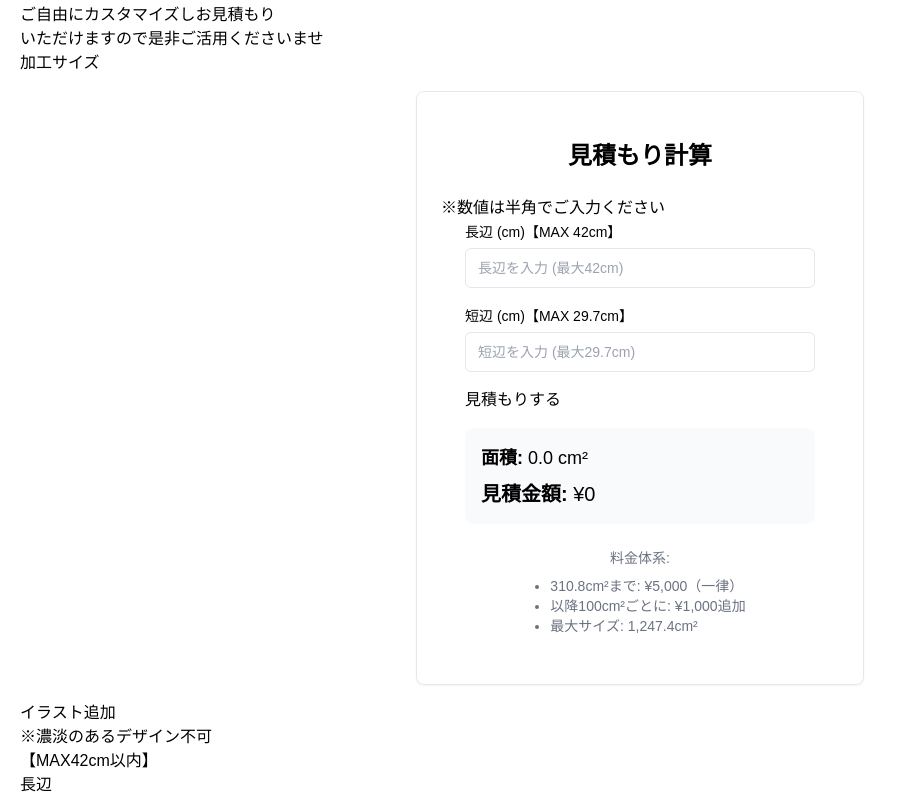
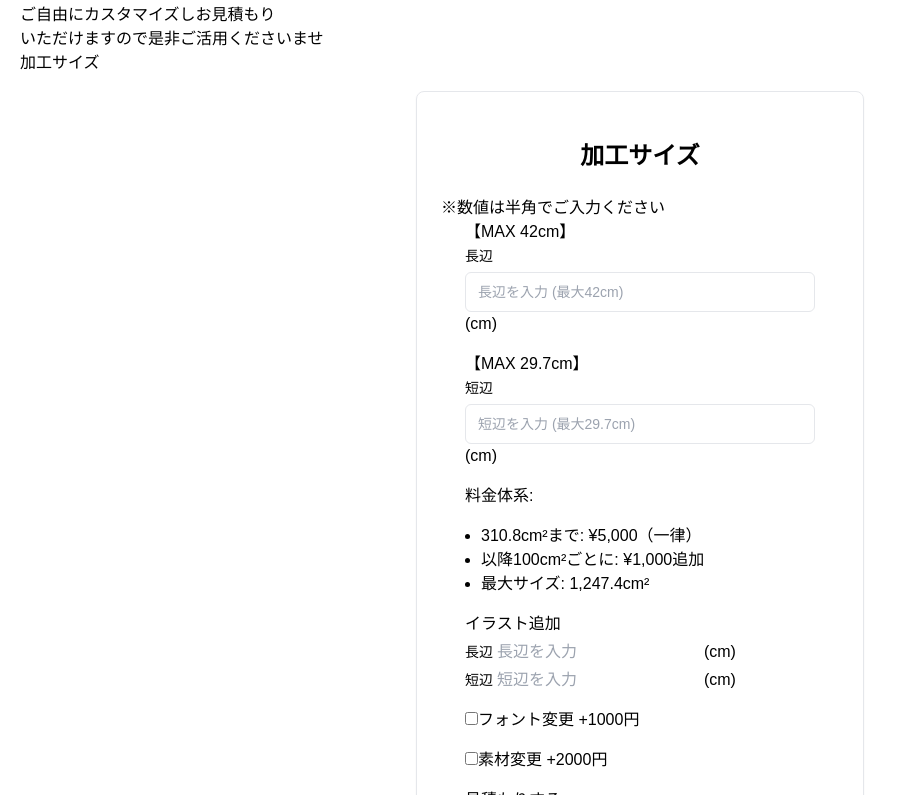
Before and after one commit to NatsumiTakezawa/feelhappy, a React (Create React App) app: page / in a window 1280 px wide. Shown: the part 1685-2480 px from the top of the page, without its empty margins (0-907 px from the left). Built offline with nearby package versions, Linux system fonts and the light colour scheme.

Commit message:
viewの計算式完成

```diff
--- a/src/components/EstimateCalculator.js
+++ b/src/components/EstimateCalculator.js
@@ -14,19 +14,23 @@ import { Alert, AlertDescription, AlertTitle } from "@/components/ui/alert"
 import { Button } from "@/components/ui/button"
 import { jsPDF } from 'jspdf';
 
-// 入力値を格納する状態を初期化する
+// 加工面積の入力値を格納する状態を初期化する
 const EstimateCalculator = () => {
   const [length, setLength] = useState('');
   const [width, setWidth] = useState('');
-  const [area, setArea] = useState(0);
+  // イラスト追加オプション
+  const [illustrationLength, setIllustrationLength] = useState('');
+  const [illustrationWidth, setIllustrationWidth] = useState('');
+  // フォント追加
+  const [fontChange, setFontChange] = useState(false);
+  // 素材変更
+  const [materialChange, setMaterialChange] = useState(false);
+
   const [price, setPrice] = useState(0);
   const [errors, setErrors] = useState({
-    length: '',
-    width: '',
-    general: ''
+
   });
-  const [fontOption, setFontOption] = useState(false);
-  const [materialOption, setMaterialOption] = useState(false);
+
 
     // 制限値の定数
     const MAX_LENGTH = 42;
@@ -38,68 +42,130 @@ const EstimateCalculator = () => {
     const AREA_INCREMENT = 100;
 
 
+    const calculatePrice = () => {
+    let basePrice = BASE_PRICE;
+    let calculatedErrors = {};
 
- // 入力値の検証と価格計算
- const calculateEstimate = () => {
-    setErrors({ length: '', width: '', general: '' });
 
-    if (length && width) {
+
+
+// 長辺・短辺のチェック
 const numLength = parseFloat(length);
 const numWidth = parseFloat(width);
 
-      if (isNaN(numLength) || isNaN(numWidth)) {
-        setErrors(prev => ({ ...prev, general: '数値を入力してください' }));
-        return;
+// 小数点以下第二位やそれ以上のチェック
+//splitで.を使って数値を分割して、例えば45.67だと[1]で2番目の配列67を取ってくる
+const decimalLengthPoint = length.split('.')[1];
+const decimalWidthPoint = width.split('.')[1];
+
+// ここでいうlengthは文字列の長さ（桁数）が1以下か
+if (decimalLengthPoint && decimalLengthPoint.length > 1) {
+  calculatedErrors.length = '長辺は小数点以下第一位まで入力してください';
+}
+if (decimalWidthPoint && decimalWidthPoint.length > 1) {
+  calculatedErrors.width = '短辺は小数点以下第一位まで入力してください';
+}
+
+// 長辺または短辺が0または0以下でないか
+if (numLength <= 0 || numWidth <= 0 ) {
+  calculatedErrors.general = '長辺と短辺のどちらも0または0以下であってはなりません';
+}
+
+// 長辺または短辺が未入力でないか
+if ( !numLength  || !numWidth ) {
+  calculatedErrors.general = '長辺と短辺両方ご入力ください';
 }
 
 if (numLength > MAX_LENGTH) {
-        setErrors(prev => ({ ...prev, length: `長辺は最大${MAX_LENGTH}cmまでです` }));
-        return;
+  calculatedErrors.length = `長辺は最大${MAX_LENGTH}cmまでです`;
+}
+if (numWidth > MAX_WIDTH) {
+  calculatedErrors.width = `短辺は最大${MAX_WIDTH}cmまでです`;
 }
 
-      if (numWidth > MAX_WIDTH) {
-        setErrors(prev => ({ ...prev, width: `短辺は最大${MAX_WIDTH}cmまでです` }));
-        return;
+const area = numLength * numWidth;
+if (area > MAX_AREA) {
+  calculatedErrors.area = `面積が最大${MAX_AREA}cm²までです`;
 }
 
-      const calculatedArea = (numLength * numWidth);
-
-      if (calculatedArea > MAX_AREA) {
-        setErrors(prev => ({ ...prev, general: '面積が制限値を超えています' }));
-        return;
+// 加工サイズの料金計算
+if (!calculatedErrors.length && !calculatedErrors.width && area <= MAX_AREA && area > 0) {
+  if (area > 0 && area <= BASE_AREA) {
+    // 基本料金だけを設定（追加料金なし）
+    basePrice = BASE_PRICE;
+  } else if (area > BASE_AREA && area <= MAX_AREA) {
+    // 基本料金に追加料金を計算して加える
+    const extraArea = area - BASE_AREA;
+    const extraPrice = Math.ceil(extraArea / AREA_INCREMENT) * PRICE_INCREMENT;
+    basePrice += extraPrice;
+  }
 }
 
-      //入力値を更新する
-      setArea(calculatedArea);
 
-      // 価格計算
-      let calculatedPrice = BASE_PRICE;
-      if (calculatedArea > BASE_AREA) {
-        const extraArea = calculatedArea - BASE_AREA;
-        const extraCharge = Math.ceil(extraArea / AREA_INCREMENT) * PRICE_INCREMENT;
-        calculatedPrice += extraCharge;
+
+// イラスト追加のチェック
+const numIllustrationLength = parseFloat(illustrationLength);
+const numIllustrationWidth = parseFloat(illustrationWidth);
+
+
+// 小数点以下第二位やそれ以上のチェック
+//splitで.を使って数値を分割して、例えば45.67だと[1]で2番目の配列67を取ってくる
+const decimalIllustrationLengthPoint = illustrationLength.split('.')[1];
+const decimalIllustrationWidthPoint = illustrationWidth.split('.')[1];
+
+if (numIllustrationLength > numLength || numIllustrationWidth > numWidth) {
+  calculatedErrors.illustration = 'イラストのサイズは加工サイズ以内に設定してください';
+}
+if (decimalIllustrationLengthPoint && decimalIllustrationLengthPoint.length > 1) {
+  calculatedErrors.illustrationLength = '長辺は小数点以下第一位まで入力してください';
+}
+if (decimalIllustrationWidthPoint && decimalIllustrationWidthPoint.length> 1) {
+  calculatedErrors.illustrationWidth = '短辺は小数点以下第一位まで入力してください';
 }
 
-      setPrice(calculatedPrice);
+// 長辺または短辺が0または0以下でないか
+if (numIllustrationLength && numIllustrationLength <= 0 || numIllustrationWidth && numIllustrationWidth <= 0 ) {
+  calculatedErrors.illustrationgeneral = '長辺と短辺のどちらも0または0以下であってはなりません';
+}
+
+// 長辺または短辺が未入力でないか
+if (numIllustrationLength && !numIllustrationWidth || numIllustrationWidth && !numIllustrationLength) {
+  calculatedErrors.illustrationgeneral = '長辺と短辺両方ご入力ください';
+}
+
+
+
+let illustrationArea = numIllustrationLength * numIllustrationWidth;
+
+if (!calculatedErrors.illustrationLength && !calculatedErrors.illustrationWidth && illustrationArea > 0) {
+  if (illustrationArea <= 25) {
+    basePrice += 1000;
+  } else if (illustrationArea <= 100) {
+    basePrice += 2000;
+  } else if (illustrationArea <= 225) {
+    basePrice += 3000;
+  } else if(illustrationArea <= 1247.4){
+    basePrice += 4000;
+  }
+}
+
+// フォント変更・素材変更の料金計算
+if (fontChange) basePrice += 1000;
+if (materialChange) basePrice += 2000;
+
+if (Object.keys(calculatedErrors).length > 0) {
+  setErrors(calculatedErrors);
+  return;
 } else {
-      setArea(0);
-      setPrice(0);
+  setErrors({});
+  setPrice(basePrice);
 }
 };
 
-  // ボタンが押されたときに計算を実行する
-    const handleEstimate = () => {
-      calculateEstimate();
-    };
-
-
-  // 入力値の検証 入力値が変更されたときに呼ばれるハンドラー関数
-  const handleInputChange = (e, setter) => {
-    let value = e.target.value;
-    if (value === '' || /^\d*\.?\d*$/.test(value)) {
-      setter(parseFloat(value).toFixed(1)); // 小数点第1位までに丸める
-    }
-
+// 入力フィールドの値を制御
+const handleInputChange = (setter, value) => {
+const formattedValue = value === '' || /^\d*\.?\d{0,1}$/.test(value) ? value : value ;
+setter(formattedValue);
 };
 
 
@@ -122,7 +188,6 @@ const generatePDF = () => {
   doc.text('【見積内容】', 20, 60);
   doc.setFontSize(12);
   doc.text(`サイズ: ${length}cm × ${width}cm`, 30, 75);
-  doc.text(`面積: ${area.toFixed(1)}cm²`, 30, 85);
   doc.text(`金額: ¥${price.toLocaleString()}`, 30, 95);
 
   // 注意事項
@@ -138,84 +203,122 @@ const generatePDF = () => {
   return (
     <Card className="w-full max-w-md mx-auto p-6">
       <CardHeader className="text-2xl font-bold text-center">
-        見積もり計算
+        加工サイズ
       </CardHeader>
       <div>※数値は半角でご入力ください</div>
       <CardContent className="space-y-4">
         <div>
-          <Label htmlFor="length">長辺 (cm)【MAX 42cm】</Label>
+          <div>【MAX 42cm】</div>
+          <Label htmlFor="length">長辺 </Label>
           <Input
             id="length"
             type="number"
             value={length}
-            step="0.1"
-            onChange={(e) => handleInputChange(e, setLength)}
+            onChange={(e) => handleInputChange(setLength, e.target.value)}
             placeholder="長辺を入力 (最大42cm)"
             className="mt-1"
           />
-          {errors.length && (
-            <Alert variant="destructive" className="mt-2">
-              <AlertDescription>{errors.length}</AlertDescription>
-            </Alert>
-          )}
+          (cm)
+          {errors.length &&  <p style={{ color: 'red' }}>{errors.length}</p>}
         </div>
 
         <div>
-          <Label htmlFor="width">短辺 (cm)【MAX 29.7cm】</Label>
+          <div>【MAX 29.7cm】</div>
+          <Label htmlFor="width">短辺 </Label>
           <Input
             id="width"
             type="number"
             value={width}
-            step="0.1"
-            onChange={(e) => handleInputChange(e, setWidth)}
+            onChange={(e) => handleInputChange(setWidth, e.target.value)}
             placeholder="短辺を入力 (最大29.7cm)"
             className="mt-1"
           />
-          {errors.width && (
-            <Alert variant="destructive" className="mt-2">
-              <AlertDescription>{errors.width}</AlertDescription>
-            </Alert>
-          )}
+          (cm)
+          {errors.width && <p style={{ color: 'red' }}>{errors.width}</p>}
+          {errors.general && <p style={{ color: 'red' }}>{errors.general}</p>}
         </div>
 
-        {errors.general && (
-          <Alert variant="destructive">
-            <AlertDescription>{errors.general}</AlertDescription>
-          </Alert>
-        )}
+      <div className="mb-2">料金体系:</div>
+        <ul className="list-disc ml-4">
+          <li>310.8cm²まで: ¥5,000（一律）</li>
+          <li>以降100cm²ごとに: ¥1,000追加</li>
+          <li>最大サイズ: 1,247.4cm²</li>
+        </ul>
+      <div>
+
+        <h1>イラスト追加</h1>
+        <div>
+          <Label htmlFor="length">長辺 </Label>
+          <input
+            type="number"
+            value={illustrationLength}
+            onChange={(e) => handleInputChange(setIllustrationLength, e.target.value)}
+            placeholder="長辺を入力"
+            className="mt-1"
+          />(cm)
+        </div>
+        {errors.illustrationLength &&  <p style={{ color: 'red' }}>{errors.illustrationLength}</p>}
+
+        <div>
+          <Label htmlFor="width">短辺 </Label>
+          <input
+            type="number"
+            value={illustrationWidth}
+            onChange={(e) => handleInputChange(setIllustrationWidth, e.target.value)}
+            placeholder="短辺を入力"
+            className="mt-1"
+          />(cm)
+        </div>
+        {errors.illustrationWidth && <p style={{ color: 'red' }}>{errors.illustrationWidth}</p>}
+        {errors.illustrationgeneral && <p style={{ color: 'red' }}>{errors.illustrationgeneral}</p>}
+        {errors.illustration && <p style={{ color: 'red' }}>{errors.illustration}</p>}
+
+      </div>
 
 
-        <button onClick={handleEstimate}>見積もりする</button>
+      <div>
+        <label>
+          <input
+            type="checkbox"
+            checked={fontChange}
+            onChange={(e) => setFontChange(e.target.checked)}
+            />
+          フォント変更 +1000円
+        </label>
+      </div>
+      <div>
+        <label>
+          <input
+            type="checkbox"
+            checked={materialChange}
+            onChange={(e) => setMaterialChange(e.target.checked)}
+          />
+          素材変更 +2000円
+        </label>
+      </div>
+
+
+      <button onClick={calculatePrice}>見積もりする</button>
 
 
         <div className="mt-6 p-4 bg-gray-50 rounded-lg">
-          <div className="text-lg">
-            <span className="font-semibold">面積: </span>
-            {area.toFixed(1)} cm²
-          </div>
+
           <div className="text-xl mt-2">
-            <span className="font-semibold">見積金額: </span>
-            ¥{price.toLocaleString()}
+          {price > 0 && <h3>見積もり価格: {price}円</h3>}
           </div>
         </div>
 
-        {area > 0 && !errors.general && !errors.length && !errors.width && (
+
           <Button
             onClick={generatePDF}
             className="w-full mt-4"
           >
             見積書をPDF出力
           </Button>
-        )}
+
       </CardContent>
 
       <CardFooter className="text-sm text-gray-500 flex-col items-start">
-        <div className="mb-2">料金体系:</div>
-        <ul className="list-disc ml-4">
-          <li>310.8cm²まで: ¥5,000（一律）</li>
-          <li>以降100cm²ごとに: ¥1,000追加</li>
-          <li>最大サイズ: 1,247.4cm²</li>
-        </ul>
       </CardFooter>
     </Card>
   );
```
Lines whose indentation alone changed are shown as unchanged.
